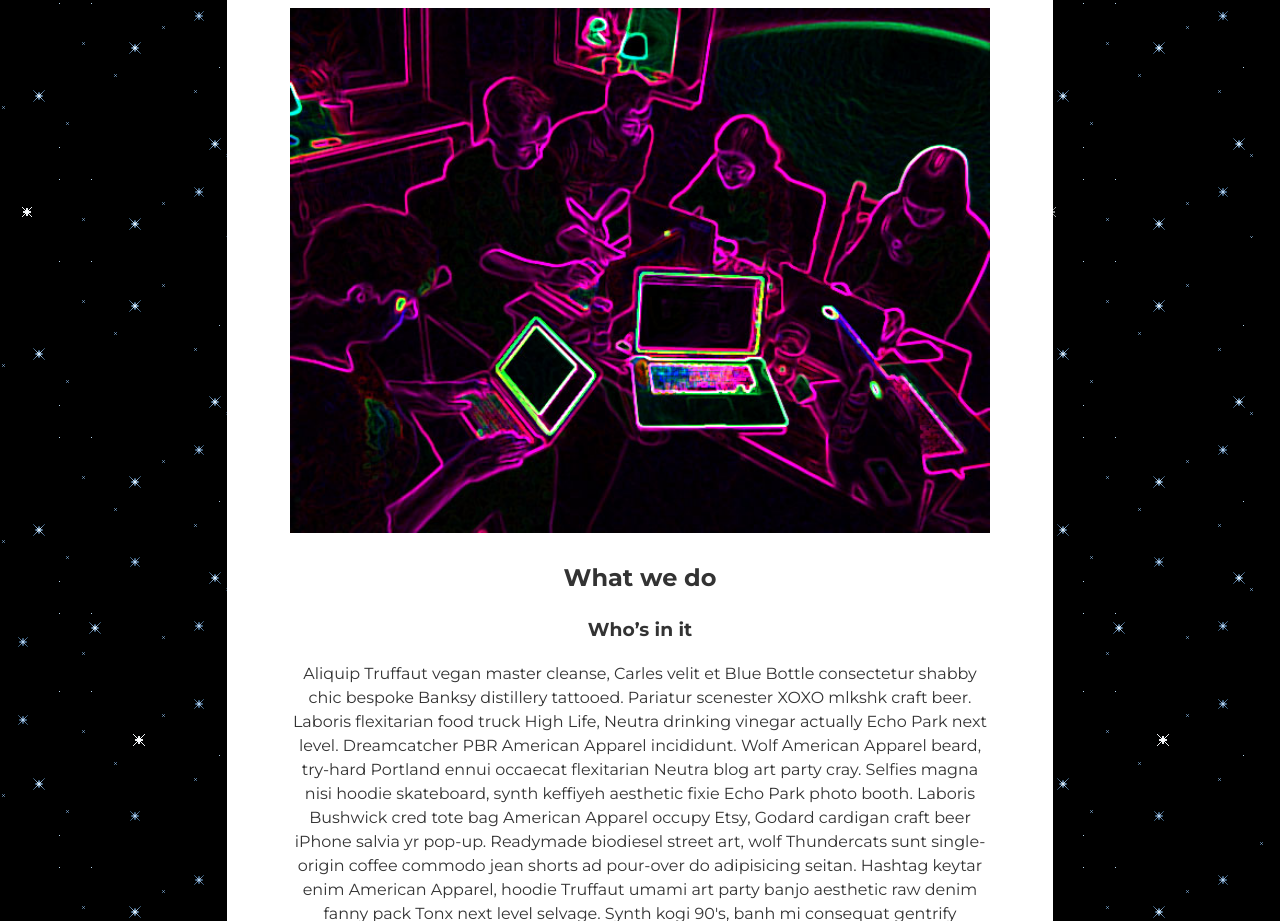
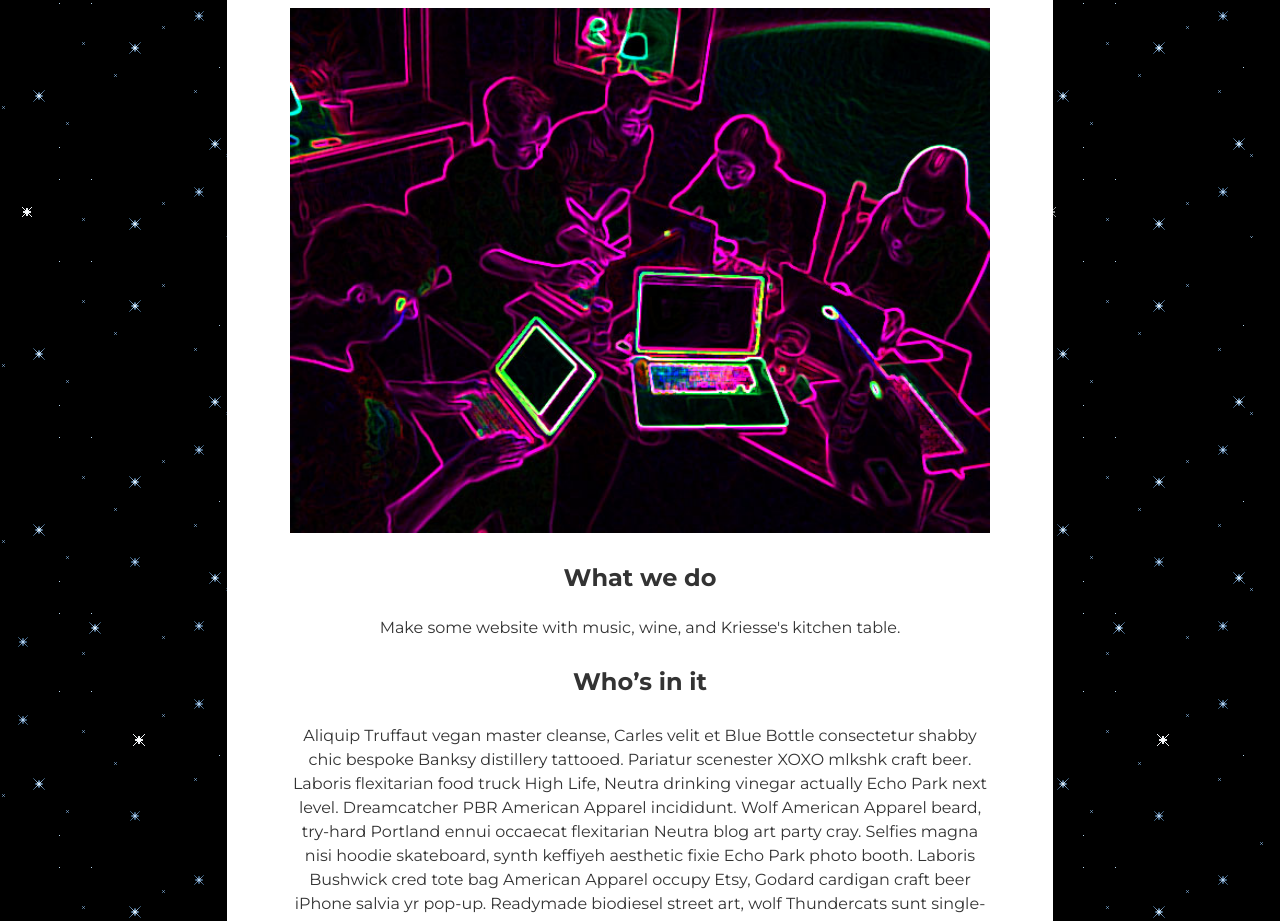
Before and after one commit to plique/WebWebWhat, a plain HTML site: page index.html in a window 1280 px wide. Shown: the part 179-1100 px from the top of the page. Drawn offline with Linux system fonts and the light colour scheme.

Commit message:
Symantic html changes

```diff
--- a/index.html
+++ b/index.html
@@ -38,11 +38,14 @@
         <h2>
           What we do
         </h2>
-        <h3>
+		<p>
+		Make some website with music, wine, and Kriesse's kitchen table.
+		</p>
+        <h2>
           <p>
             Who’s in it
           </p>
-        </h3>
+        </h2>
         <p>
           	Aliquip Truffaut vegan master cleanse, Carles velit et Blue Bottle consectetur shabby chic bespoke Banksy distillery tattooed. Pariatur scenester XOXO mlkshk craft beer. Laboris flexitarian food truck High Life, Neutra drinking vinegar actually Echo Park next level. Dreamcatcher PBR American Apparel incididunt. Wolf American Apparel beard, try-hard Portland ennui occaecat flexitarian Neutra blog art party cray. Selfies magna nisi hoodie skateboard, synth keffiyeh aesthetic fixie Echo Park photo booth. Laboris Bushwick cred tote bag American Apparel occupy Etsy, Godard cardigan craft beer iPhone salvia yr pop-up.
 
```
